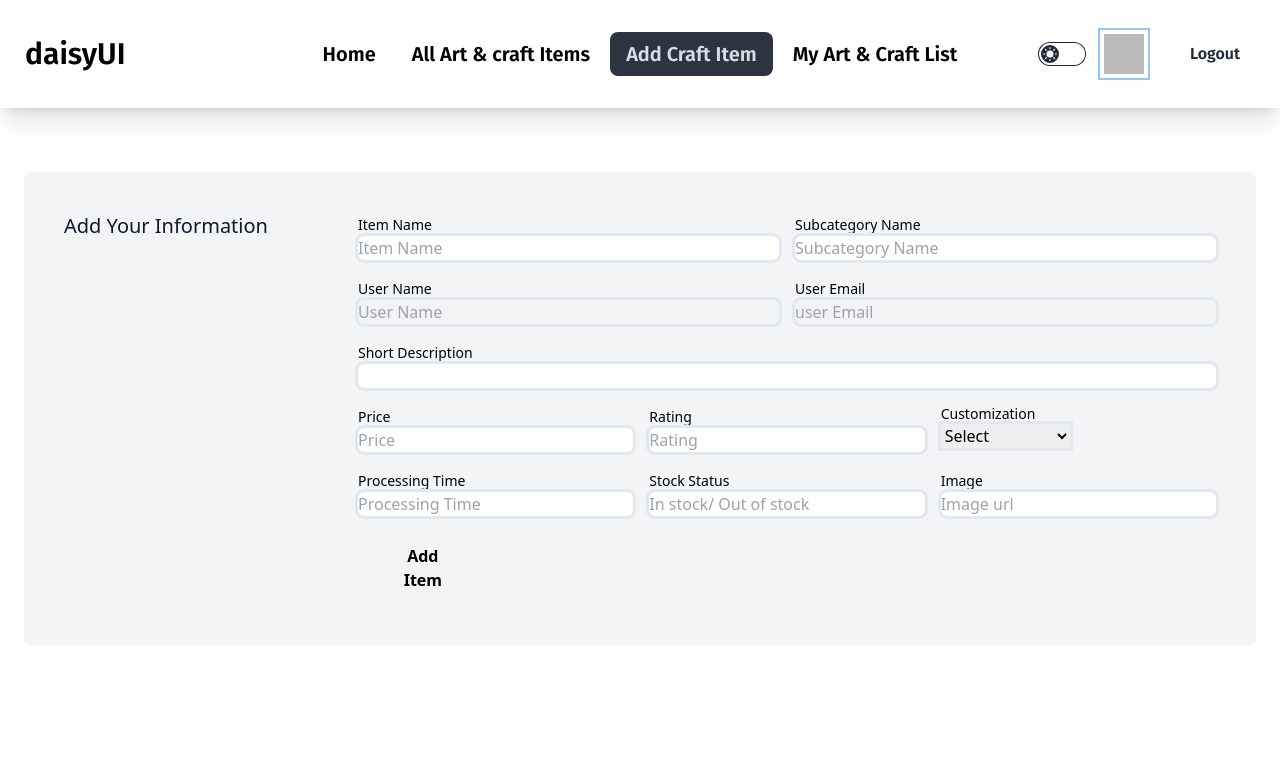
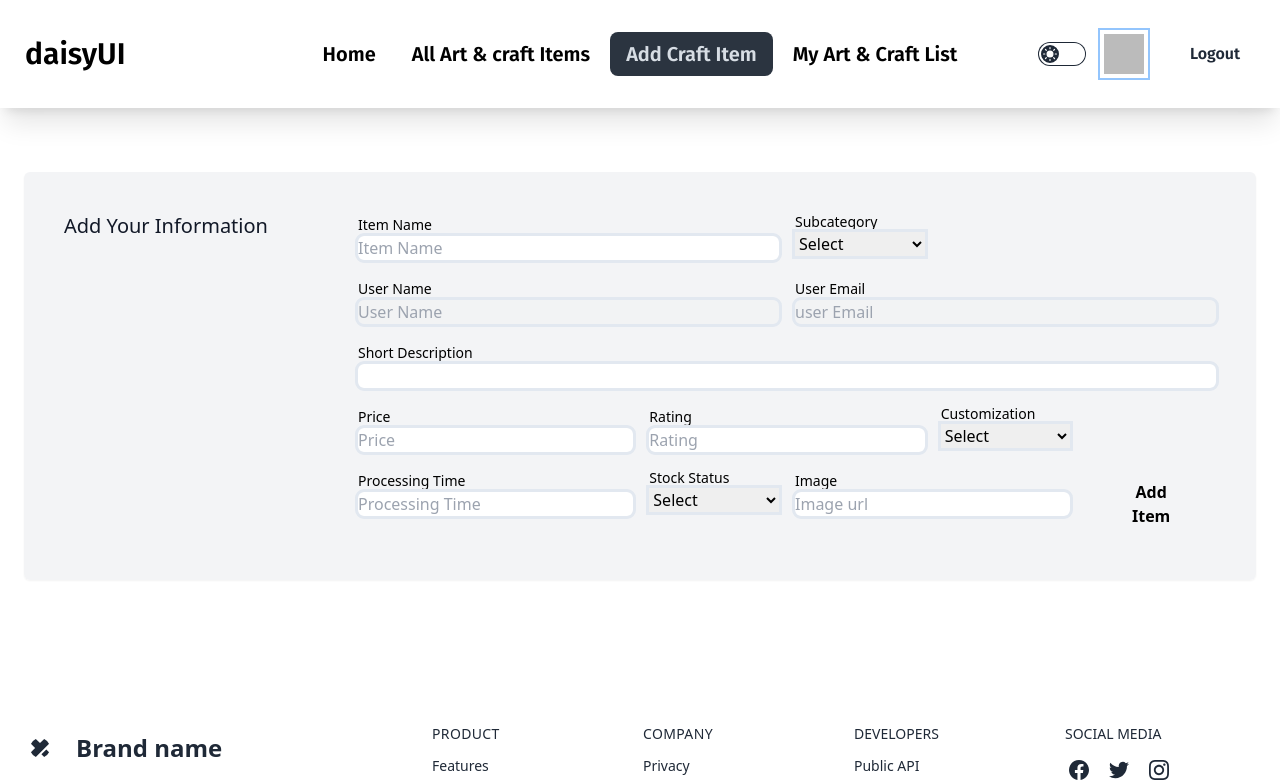
Before and after one commit to dev-kawser/artistic-avenue-client, a React (Vite) app: page /add-craft-item in a window 1280 px wide. Shown: the top 782 px of the page. Built offline with nearby package versions, Linux system fonts and the light colour scheme; no server answers; sample sign-in values are in the browser's storage; a web font is replaced by a local one.

Commit message:
corrected

```diff
--- a/src/Pages/AddCraftItem/AddCraftItem.jsx
+++ b/src/Pages/AddCraftItem/AddCraftItem.jsx
@@ -8,29 +8,39 @@ const AddCraftItem = () => {
 
     const { user } = useContext(AuthContext);
 
-    const [selectedOption, setSelectedOption] = useState('');
+    const [selectedCustomizationUpdateOption, setSelectedCustomizationUpdateOption] = useState('');
+    const [selectedStockOption, setSelectedStockOption] = useState('');
+    const [selectedSubUpdateOption, setSubcategoryOption] = useState('');
 
-    const handleSelectChange = (event) => {
-        setSelectedOption(event.target.value);
+    const handleCustomizationSelectChange = (event) => {
+        setSelectedCustomizationUpdateOption(event.target.value);
+    };
+
+    const handleStockSelectChange = (event) => {
+        setSelectedStockOption(event.target.value);
+    };
+
+    const handleSubSelectChange = (event) => {
+        setSubcategoryOption(event.target.value);
     };
 
     const handleAddItem = e => {
         e.preventDefault();
         const form = e.target;
         const item_name = form.item.value;
-        const subcategory_Name = form.subcategory.value;
+        const subcategory_Name = selectedSubUpdateOption;
         const short_description = form.description.value;
         const price = form.price.value;
         const rating = form.rating.value;
-        const customization_example = selectedOption;
+        const customization_example = selectedCustomizationUpdateOption;
         const processing_time = form.processing.value;
         const user_name = user.displayName;
         const user_email = user.email;
-        const stock_status = form.stock.value;
+        const stock_status = selectedStockOption;
         const image_url = form.image.value;
 
         const addItemInfo = { item_name, subcategory_Name, short_description, price, rating, customization_example, processing_time, user_email, user_name, stock_status, image_url };
-        console.log(customization_example);
+        console.log(addItemInfo);
 
         fetch('http://localhost:5000/newItem', {
             method: "POST",
@@ -61,16 +71,28 @@ const AddCraftItem = () => {
                 <form onSubmit={handleAddItem} noValidate="" action="" className="container flex flex-col mx-auto space-y-12">
                     <fieldset className="grid grid-cols-4 gap-6 p-10 rounded-md shadow-sm bg-gray-100">
                         <div className="space-y-2 col-span-full lg:col-span-1">
-                        <p className="font-medium text-gray-900 text-xl">Add Your Information</p>
+                            <p className="font-medium text-gray-900 text-xl">Add Your Information</p>
                         </div>
                         <div className="grid grid-cols-6 gap-4 col-span-full lg:col-span-3 text-black">
                             <div className="col-span-full sm:col-span-3">
                                 <label htmlFor="firstname" className="text-sm">Item Name</label>
                                 <input name="item" id="firstname" type="text" placeholder="Item Name" className="w-full text-black rounded-md focus:ring focus:ring-opacity-75  focus:ring-violet-600 border-gray-300 outline-slate-200 outline" />
                             </div>
-                            <div className="col-span-full sm:col-span-3">
+                            {/* <div className="col-span-full sm:col-span-3">
                                 <label htmlFor="lastname" className="text-sm">Subcategory Name</label>
                                 <input name="subcategory" id="lastname" type="text" placeholder="Subcategory Name" className="w-full text-black rounded-md focus:ring focus:ring-opacity-75  focus:ring-violet-600 border-gray-300 outline-slate-200 outline" />
+                            </div> */}
+                            <div className="flex flex-col">
+                                <label htmlFor="state" className="text-sm">Subcategory</label>
+                                <select value={selectedSubUpdateOption} onChange={handleSubSelectChange} className="outline-slate-200 outline">
+                                    <option value="" className="p-1">Select</option>
+                                    <option value="Landscape Painting" className="p-1">Landscape Painting</option>
+                                    <option value="Portrait Drawing" className="p-1">Portrait Drawing</option>
+                                    <option value="Watercolour Painting" className="p-1">Watercolour Painting</option>
+                                    <option value="Oil Painting" className="p-1">Oil Painting</option>
+                                    <option value="Charcoal Sketching" className="p-1">Charcoal Sketching</option>
+                                    <option value="Cartoon Drawing" className="p-1">Cartoon Drawing</option>
+                                </select>
                             </div>
                             <div className="col-span-full sm:col-span-3">
                                 <label htmlFor="email" className="text-sm">User Name</label>
@@ -95,7 +117,7 @@ const AddCraftItem = () => {
 
                             <div className="flex flex-col">
                                 <label htmlFor="state" className="text-sm">Customization</label>
-                                <select value={selectedOption} onChange={handleSelectChange} className="outline-slate-200 outline">
+                                <select value={selectedCustomizationUpdateOption} onChange={handleCustomizationSelectChange} className="outline-slate-200 outline">
                                     <option value="" className="p-1">Select</option>
                                     <option value="yes" className="p-1">Yes</option>
                                     <option value="no" className="p-1">No</option>
@@ -106,10 +128,16 @@ const AddCraftItem = () => {
                                 <label htmlFor="zip" className="text-sm">Processing Time</label>
                                 <input name="processing" id="zip" type="text" placeholder="Processing Time" className="w-full rounded-md focus:ring  focus:ring-opacity-75 text-black focus:ring-violet-600 border-gray-300 outline-slate-200 outline" />
                             </div>
-                            <div className="col-span-full sm:col-span-2">
-                                <label htmlFor="zip" className="text-sm">Stock Status</label>
-                                <input name="stock" id="zip" type="text" placeholder="In stock/ Out of stock" className="w-full rounded-md focus:ring  focus:ring-opacity-75 text-black focus:ring-violet-600 border-gray-300 outline-slate-200 outline" />
+
+                            <div className="flex flex-col">
+                                <label htmlFor="state" className="text-sm">Stock Status</label>
+                                <select value={selectedStockOption} onChange={handleStockSelectChange} className="outline-slate-200 outline">
+                                    <option value="" className="p-1">Select</option>
+                                    <option value="in stock" className="p-1">In Stock</option>
+                                    <option value="out of stock" className="p-1">Out of stock</option>
+                                </select>
                             </div>
+
                             <div className="col-span-full sm:col-span-2">
                                 <label htmlFor="zip" className="text-sm">Image</label>
                                 <input name="image" id="zip" type="url" placeholder="Image url" className="w-full rounded-md focus:ring  focus:ring-opacity-75 text-black focus:ring-violet-600 border-gray-300 outline-slate-200 outline" />
--- a/src/Pages/UpdateArt/UpdateArt.jsx
+++ b/src/Pages/UpdateArt/UpdateArt.jsx
@@ -10,26 +10,36 @@ const UpdateArt = () => {
     const { user } = useContext(AuthContext);
     const updateArt = useLoaderData();
 
-    const [selectedOption, setSelectedOption] = useState('');
+    const [selectedCustomizationUpdateOption, setSelectedCustomizationUpdateOption] = useState('');
+    const [selectedStockOption, setSelectedStockOption] = useState('');
+    const [selectedSubUpdateOption, setSubcategoryOption] = useState('');
 
-    const handleSelectChange = (event) => {
-        setSelectedOption(event.target.value);
+    const handleCustomizationSelectChange = (event) => {
+        setSelectedCustomizationUpdateOption(event.target.value);
     };
 
-    const { item_name, subcategory_Name, short_description, price, rating, stock_status, image_url, processing_time, _id } = updateArt;
+    const handleStockSelectChange = (event) => {
+        setSelectedStockOption(event.target.value);
+    };
+
+    const handleSubSelectChange = (event) => {
+        setSubcategoryOption(event.target.value);
+    };
+
+    const { item_name, short_description, price, rating, image_url, processing_time, _id } = updateArt;
     const handleUpdateItem = e => {
         e.preventDefault();
         const form = e.target;
         const item_name = form.item.value;
-        const subcategory_Name = form.subcategory.value;
+        const subcategory_Name = selectedSubUpdateOption;
         const short_description = form.description.value;
         const price = form.price.value;
         const rating = form.rating.value;
-        const customization_example = selectedOption;
+        const customization_example = selectedCustomizationUpdateOption;
         const processing_time = form.processing.value;
         const user_name = user.displayName;
         const user_email = user.email;
-        const stock_status = form.stock.value;
+        const stock_status = selectedStockOption;
         const image_url = form.image.value;
 
         const updateItemInfo = { item_name, subcategory_Name, short_description, price, rating, customization_example, processing_time, user_email, user_name, stock_status, image_url };
@@ -44,7 +54,6 @@ const UpdateArt = () => {
         })
             .then(res => res.json())
             .then(data => {
-                console.log(data);
                 if (data.modifiedCount > 0) {
                     // window.location.reload();
                     Swal.fire({
@@ -71,9 +80,17 @@ const UpdateArt = () => {
                                 <label htmlFor="firstname" className="text-sm">Item Name</label>
                                 <input name="item" id="firstname" type="text" defaultValue={item_name} className="w-full text-black rounded-md focus:ring focus:ring-opacity-75  focus:ring-violet-600 border-gray-300 outline-slate-200 outline" />
                             </div>
-                            <div className="col-span-full sm:col-span-3">
-                                <label htmlFor="lastname" className="text-sm">Subcategory Name</label>
-                                <input name="subcategory" id="lastname" type="text" defaultValue={subcategory_Name} className="w-full text-black rounded-md focus:ring focus:ring-opacity-75  focus:ring-violet-600 border-gray-300 outline-slate-200 outline" />
+                            <div className="flex flex-col">
+                                <label htmlFor="state" className="text-sm">Subcategory</label>
+                                <select value={selectedSubUpdateOption} onChange={handleSubSelectChange} className="outline-slate-200 outline">
+                                    <option value="" className="p-1">Select</option>
+                                    <option value="Landscape Painting" className="p-1">Landscape Painting</option>
+                                    <option value="Portrait Drawing" className="p-1">Portrait Drawing</option>
+                                    <option value="Watercolour Painting" className="p-1">Watercolour Painting</option>
+                                    <option value="Oil Painting" className="p-1">Oil Painting</option>
+                                    <option value="Charcoal Sketching" className="p-1">Charcoal Sketching</option>
+                                    <option value="Cartoon Drawing" className="p-1">Cartoon Drawing</option>
+                                </select>
                             </div>
                             <div className="col-span-full sm:col-span-3">
                                 <label htmlFor="email" className="text-sm">User Name</label>
@@ -98,7 +115,7 @@ const UpdateArt = () => {
 
                             <div className="flex flex-col">
                                 <label htmlFor="state" className="text-sm">Customization</label>
-                                <select value={selectedOption} onChange={handleSelectChange} className="outline-slate-200 outline">
+                                <select value={selectedCustomizationUpdateOption} onChange={handleCustomizationSelectChange} className="outline-slate-200 outline">
                                     <option value="" className="p-1">Select</option>
                                     <option value="yes" className="p-1">Yes</option>
                                     <option value="no" className="p-1">No</option>
@@ -109,9 +126,13 @@ const UpdateArt = () => {
                                 <label htmlFor="zip" className="text-sm">Processing Time</label>
                                 <input name="processing" id="zip" type="text" defaultValue={processing_time} className="w-full rounded-md focus:ring  focus:ring-opacity-75 text-black focus:ring-violet-600 border-gray-300 outline-slate-200 outline" />
                             </div>
-                            <div className="col-span-full sm:col-span-2">
-                                <label htmlFor="zip" className="text-sm">Stock Status</label>
-                                <input name="stock" id="zip" type="text" defaultValue={stock_status} className="w-full rounded-md focus:ring  focus:ring-opacity-75 text-black focus:ring-violet-600 border-gray-300 outline-slate-200 outline" />
+                            <div className="flex flex-col">
+                                <label htmlFor="state" className="text-sm">Stock Status</label>
+                                <select value={selectedStockOption} onChange={handleStockSelectChange} className="outline-slate-200 outline">
+                                    <option value="" className="p-1">Select</option>
+                                    <option value="in stock" className="p-1">In Stock</option>
+                                    <option value="out of stock" className="p-1">Out of stock</option>
+                                </select>
                             </div>
                             <div className="col-span-full sm:col-span-2">
                                 <label htmlFor="zip" className="text-sm">Image</label>
```
Also changed, not shown: src/Pages/MyArtAndCraft/MyArtAndCraft.jsx (+24 -14 lines).
